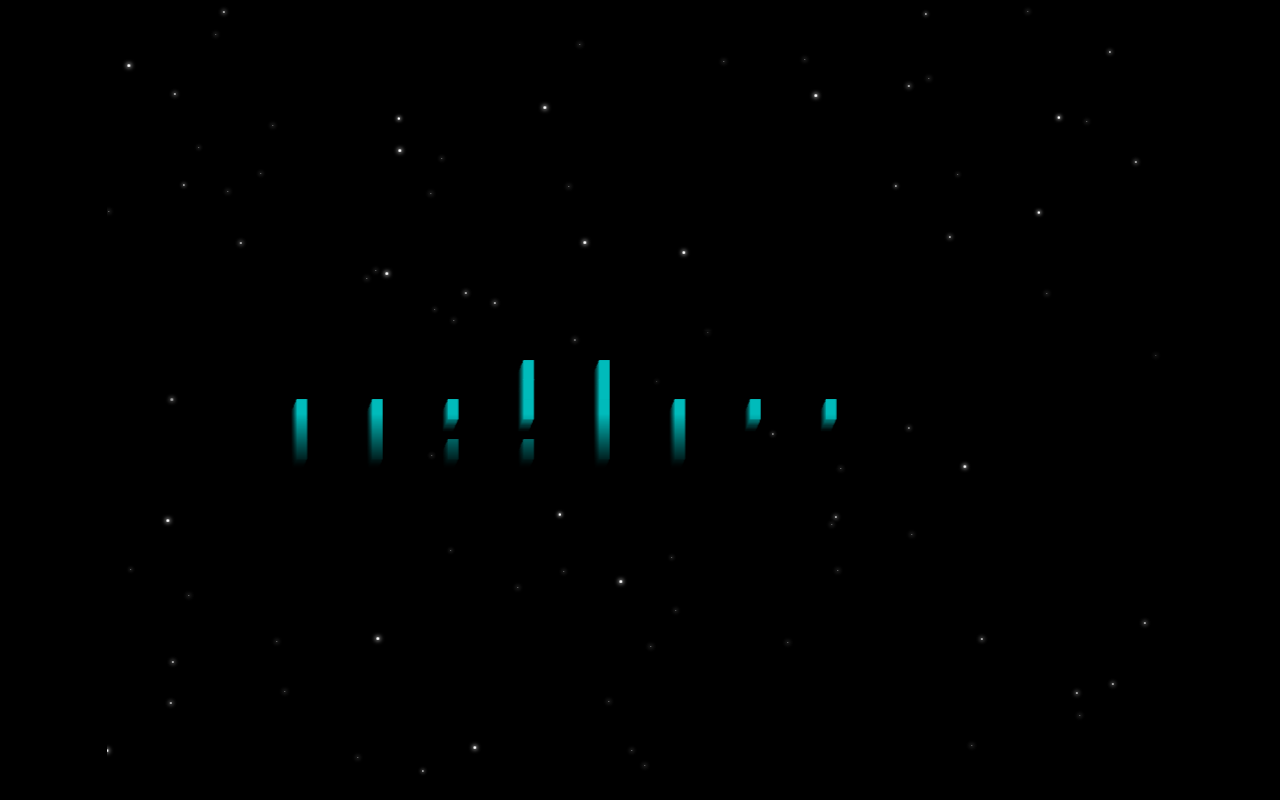
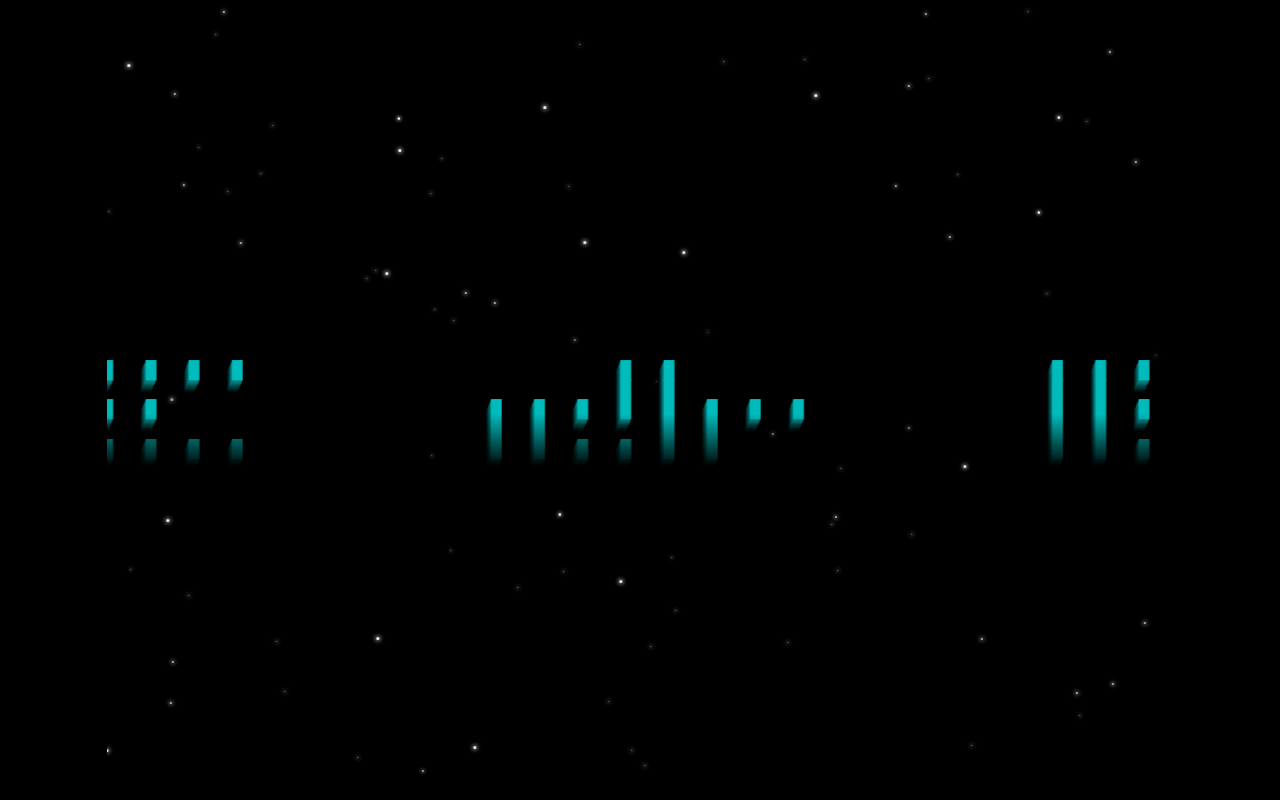
Before and after one commit to sz1521/2snb-music-intro-2025, a React (Vite) app: page / in a window 1280 px wide. Built offline with nearby package versions, Linux system fonts and the light colour scheme.

Commit message:
feat: add streach while moving logo up

```diff
--- a/src/components/Logo.css
+++ b/src/components/Logo.css
@@ -61,13 +61,15 @@
   -webkit-mask-size: 100%;
   -webkit-mask-repeat: no-repeat;
 
-  /* Apply BOTH animations: */
-  /* 1. Initial stretch (once) */
-  /* 2. Repeating stretch (infinite, starts after initial) */
+  /* Apply THREE animations: Keep overall timings */
   /* name duration timing-function delay iteration-count fill-mode */
-  animation: initial-stretch 8s ease-out 1s 1 forwards,
-    /* Keep 16s total duration, but remove alternate */ stretch-letters 16s
-      ease-in-out 9s infinite; /* Removed alternate */
+  animation:
+    /* Initial stretch runs from 1s to 9s */ initial-stretch 8s
+      ease-out 1s 1 forwards,
+    /* Stretch during move runs from 10s to 15s */ stretch-during-move 5s
+      ease-in-out 9s 1 forwards,
+    /* Changed duration to 5s */ /* Repeating stretch starts at 15s */
+      stretch-letters 16s ease-in-out 15s infinite; /* Changed delay to 15s */
 
   /* Optimize animations */
   will-change: text-shadow, letter-spacing;
@@ -78,11 +80,11 @@
 /* Vertical Movement (applied to .logo-container.animate) */
 @keyframes move-logo-up {
   0% {
-    top: 50%; /* Increased from 45% */
+    top: 50%;
     transform: translate(-50%, -50%);
   }
   100% {
-    top: 10vh; /* Increased from 5vh */
+    top: 10vh;
     transform: translate(-50%, 0);
   }
 }
@@ -111,32 +113,50 @@
   }
 }
 
-/* Keyframes for initial large letter spacing */
+/* Keyframes for initial large letter spacing - Restore larger initial spacing */
 @keyframes initial-stretch {
   0% {
-    letter-spacing: 20vw; /* Start large - adjust value */
+    letter-spacing: 10vw;
   }
   100% {
     letter-spacing: normal; /* End at normal spacing */
   }
 }
 
-/* Keyframes for repeating letter spacing (slower transition, long hold) */
+/* Keyframes for stretching during the move-up - Slower transition over 5s */
+@keyframes stretch-during-move {
+  0%,
+  20% {
+    /* Hold normal for first 20% of the 5s */
+    letter-spacing: normal;
+  }
+  80% {
+    /* Stretch out/back between 20% and 80% */
+    letter-spacing: 1vw; /* Max stretch */
+  }
+  100% {
+    /* Ensure it ends at normal */
+    letter-spacing: normal;
+  }
+}
+
+/* Keyframes for repeating letter spacing - Slower transition */
 @keyframes stretch-letters {
   /* Hold normal */
   0%,
-  42% {
-    /* Start transition later (was 48%) */
+  40% {
+    /* Hold normal for 40% of the 16s */
     letter-spacing: normal;
   }
-  /* Stretch out over 8% of duration (was 2%) */
-  50% {
-    letter-spacing: 0.4vw; /* Max stretch */
+  /* Stretch out */
+  60% {
+    /* Transition out takes 20% */
+    letter-spacing: 0.5vw;
   }
-  /* Return to normal over 8% of duration (was 2%) */
-  58%, /* End transition later (was 52%) */
+  /* Return to normal */
+  80%,
   100% {
-    /* Hold normal */
+    /* Transition back takes 20%, hold for last 20% */
     letter-spacing: normal;
   }
 }
```
